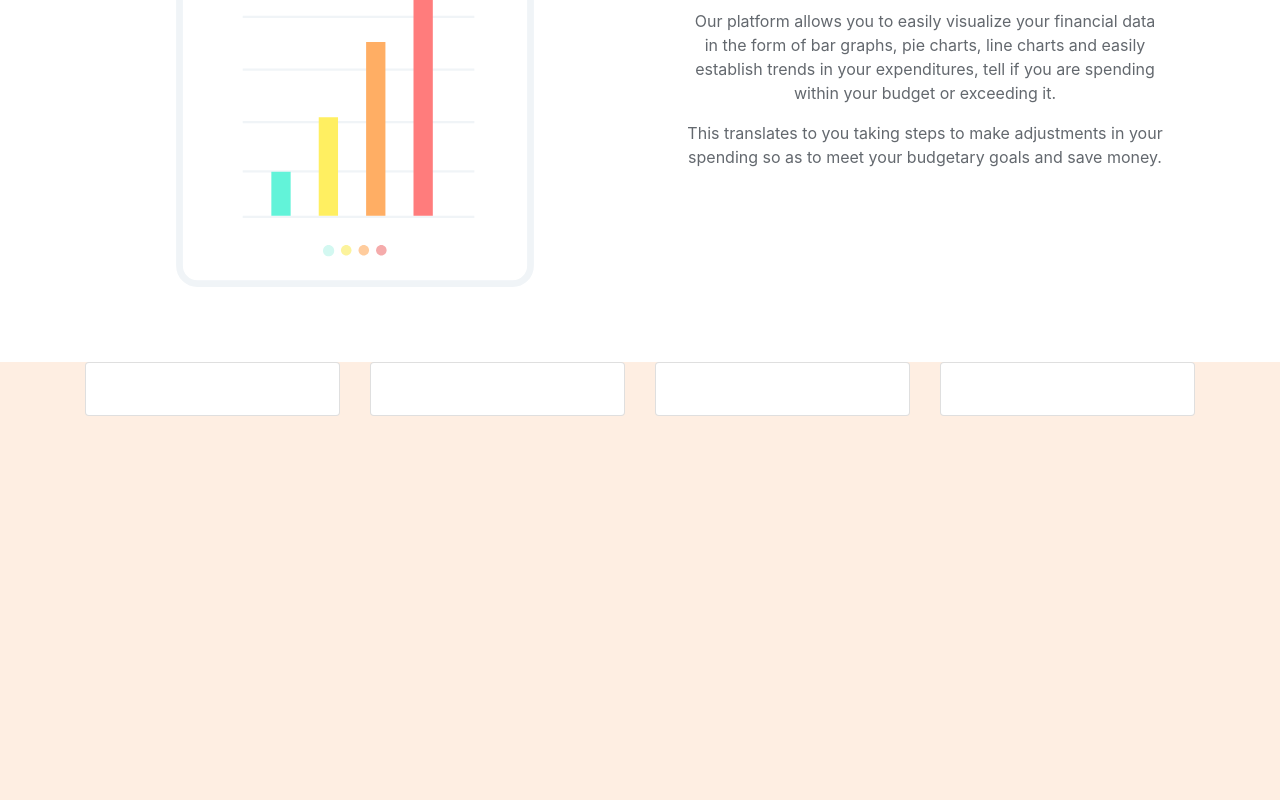
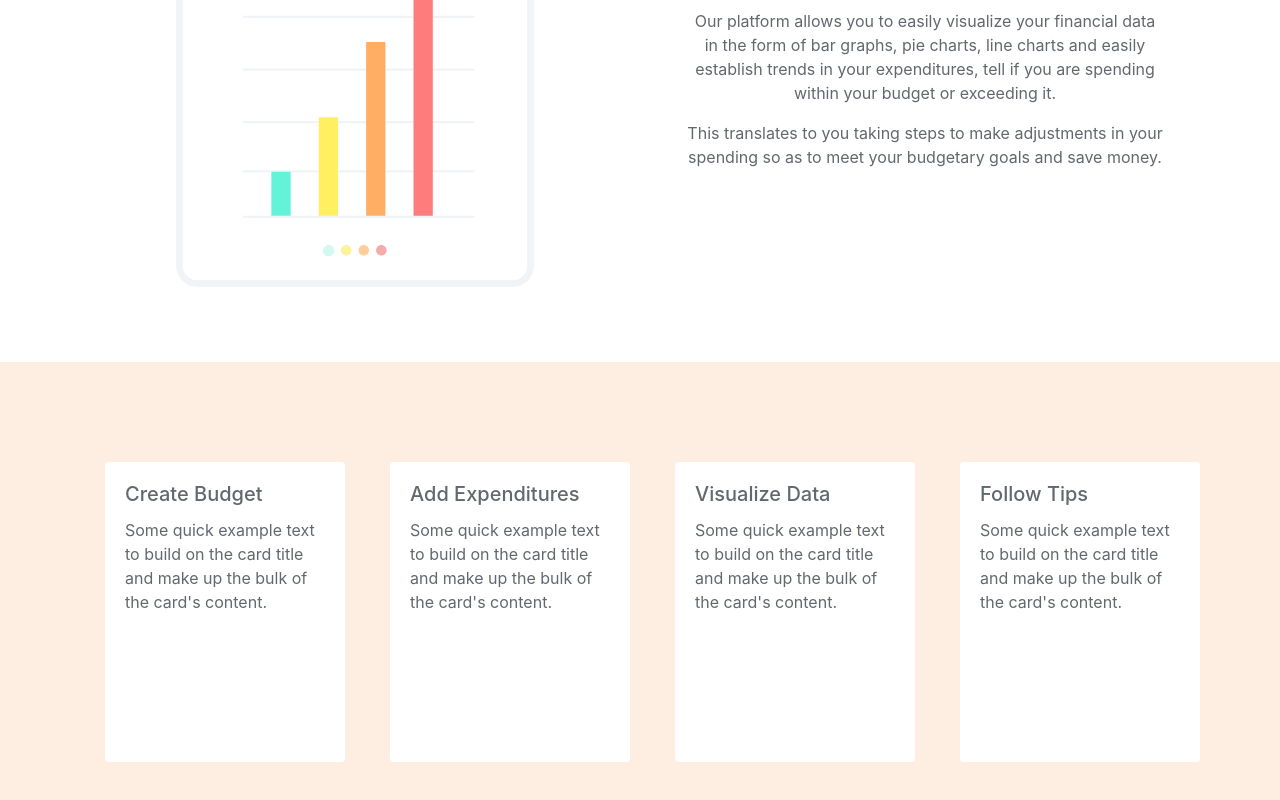
Before and after one commit to Jordan-Rob/FinMate-FE, a React (Create React App) app: page / in a window 1280 px wide. Shown: the part 1524-2324 px from the top of the page. Built offline with nearby package versions, Linux system fonts and the light colour scheme.

Commit message:
added 3rd home page section

```diff
--- a/src/components/Home.js
+++ b/src/components/Home.js
@@ -129,44 +129,48 @@ const Home = () => {
             </div>
 
             <div style={{ height:'500px' }}>
-                <div className='container'>
-                    <div className='row'>
+                <div className='container' style={{ paddingTop:'100px' }}>
+                    <div className='row' >
                         <div className='col-md-3'>
-                            <Card>
+                            <Card style={{ border:'none', height:'300px', width:'240px', marginLeft:'20px' }}>
                                 <Card.Body>
-                                    <Card.Title></Card.Title>
+                                    <Card.Title>Create Budget</Card.Title>
                                     <Card.Text>
-
+                                        Some quick example text to build on the card title and make up the bulk of
+                                        the card's content.
                                     </Card.Text>
                                 </Card.Body>
                             </Card>
                         </div>
                         <div className='col-md-3'>
-                            <Card>
+                            <Card style={{ border:'none', height:'300px', width:'240px', marginLeft:'20px' }}>
                                 <Card.Body>
-                                    <Card.Title></Card.Title>
+                                    <Card.Title>Add Expenditures</Card.Title>
                                     <Card.Text>
-
+                                        Some quick example text to build on the card title and make up the bulk of
+                                        the card's content.
                                     </Card.Text>
                                 </Card.Body>
                             </Card>
                         </div>
                         <div className='col-md-3'>
-                            <Card>
+                            <Card style={{ border:'none', height:'300px', width:'240px', marginLeft:'20px' }}>
                                 <Card.Body>
-                                    <Card.Title></Card.Title>
+                                    <Card.Title>Visualize Data</Card.Title>
                                     <Card.Text>
-
+                                        Some quick example text to build on the card title and make up the bulk of
+                                        the card's content.
                                     </Card.Text>
                                 </Card.Body>
                             </Card>
                         </div>
                         <div className='col-md-3'>
-                            <Card>
+                            <Card style={{ border:'none', height:'300px', width:'240px', marginLeft:'20px' }}>
                                 <Card.Body>
-                                    <Card.Title></Card.Title>
+                                    <Card.Title>Follow Tips</Card.Title>
                                     <Card.Text>
-
+                                        Some quick example text to build on the card title and make up the bulk of
+                                        the card's content.
                                     </Card.Text>
                                 </Card.Body>
                             </Card>
```
